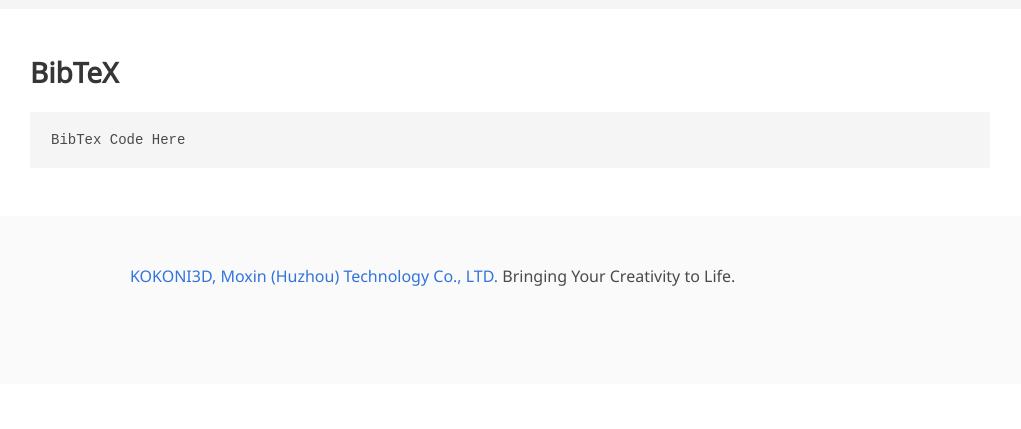
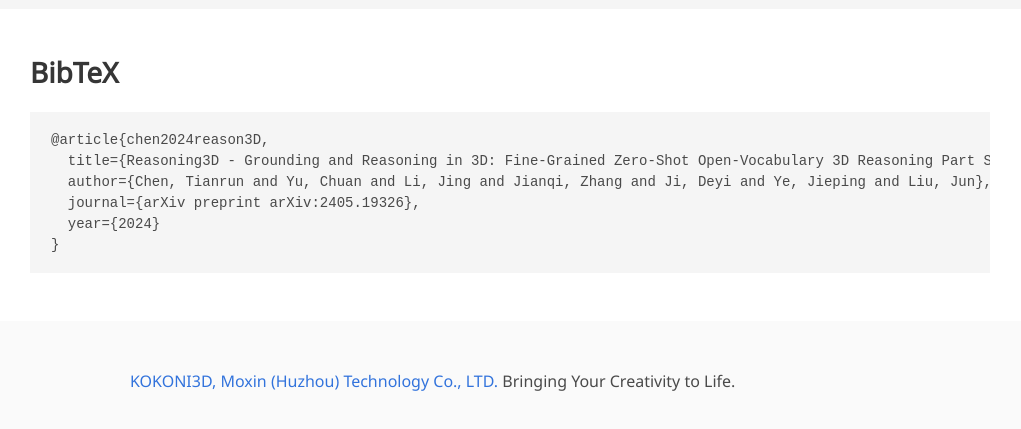
Before and after one commit to tianrun-chen/Reason3D, a plain HTML site: page index.html in a window 1280 px wide. Shown: the part 2712-3141 px from the top of the page, without its empty margins (130-1151 px from the left). Before the commit the page ends 3096 px from the top, so only its background shows below. Drawn offline with nearby package versions, Linux system fonts and the light colour scheme; some icons are missing; a web font is replaced by a local one.

Commit message:
Update index.html

```diff
--- a/index.html
+++ b/index.html
@@ -99,7 +99,7 @@
 
                 <!-- ArXiv abstract Link -->
                 <span class="link-block">
-                  <a href="https://arxiv.org/abs/<ARXIV PAPER ID>" target="_blank"
+                  <a href="https://arxiv.org/abs/2405.19326" target="_blank"
                   class="external-link button is-normal is-rounded is-dark">
                   <span class="icon">
                     <i class="ai ai-arxiv"></i>
@@ -193,7 +193,12 @@ In this paper, we introduce a new task: Zero-Shot 3D Reasoning Segmentation for
   <section class="section" id="BibTeX">
     <div class="container is-max-desktop content">
       <h2 class="title">BibTeX</h2>
-      <pre><code>BibTex Code Here</code></pre>
+      <pre><code>@article{chen2024reason3D,
+  title={Reasoning3D - Grounding and Reasoning in 3D: Fine-Grained Zero-Shot Open-Vocabulary 3D Reasoning Part Segmentation via Large Vision-Language Models },
+  author={Chen, Tianrun and Yu, Chuan and Li, Jing and Jianqi, Zhang and Ji, Deyi and Ye, Jieping and Liu, Jun},
+  journal={arXiv preprint arXiv:2405.19326},
+  year={2024}
+}</code></pre>
     </div>
 </section>
 <!--End BibTex citation -->
```
